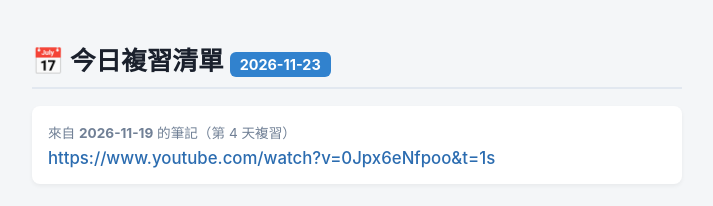
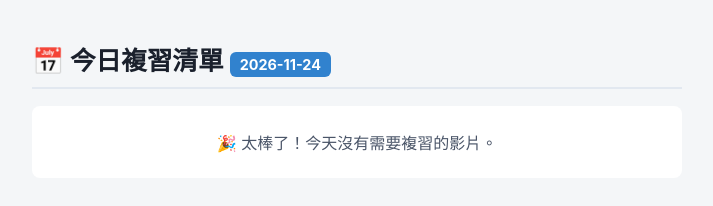
Before and after one commit to yilinaws/Ebbinghaus, a plain HTML site: page index.html in a window 1280 px wide. Shown: the whole page, without its empty margins (283-996 px from the left). Drawn offline with Linux system fonts and the light colour scheme.

Commit message:
deploy: e0fa2fdf1d3c3a1d890f0cbe6d931981bae9d9df

```diff
--- a/index.html
+++ b/index.html
@@ -16,12 +16,7 @@
     </style>
 </head>
 <body>
-    <h1>📅 今日複習清單 <span class="date-badge">2026-11-23</span></h1>
-
-            <div class="card">
-                <div class="meta">來自 <strong>2026-11-19</strong> 的筆記（第 4 天複習）</div>
-                <a href="https://www.youtube.com/watch?v=0Jpx6eNfpoo&t=1s" target="_blank" rel="noopener noreferrer">https://www.youtube.com/watch?v=0Jpx6eNfpoo&t=1s</a>
-            </div>
-
+    <h1>📅 今日複習清單 <span class="date-badge">2026-11-24</span></h1>
+    <p class='empty'>🎉 太棒了！今天沒有需要複習的影片。</p>
 </body>
 </html>
```
